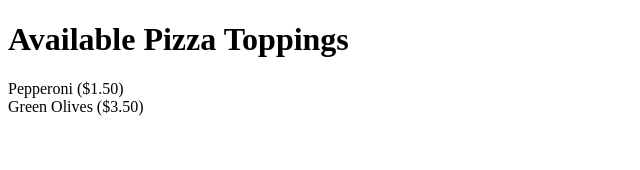
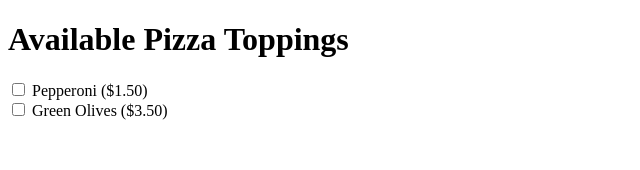
Before and after one commit to 2019-fall-jsf-th/components, an Angular app: page / in a window 1280 px wide. Shown: the top 170 px of the page, without its empty margins (0-640 px from the left). Built offline with nearby package versions, Linux system fonts and the light colour scheme.

Commit message:
Checkboxes added and hooked up
with bi-directional binding

```diff
--- a/src/app/app.module.ts
+++ b/src/app/app.module.ts
@@ -1,4 +1,5 @@
 import { BrowserModule } from '@angular/platform-browser';
+import { FormsModule } from '@angular/forms';
 import { NgModule } from '@angular/core';
 
 import { AppComponent } from './app.component';
@@ -10,7 +11,8 @@ import { PizzaToppingComponent } from './pizza-topping/pizza-topping.component';
     PizzaToppingComponent
   ],
   imports: [
-    BrowserModule
+    BrowserModule,
+    FormsModule
   ],
   providers: [],
   bootstrap: [AppComponent]
--- a/src/app/pizza-topping/pizza-topping.component.html
+++ b/src/app/pizza-topping/pizza-topping.component.html
@@ -2,5 +2,11 @@
 <div
     *ngFor= "let pt of availablePizzaToppings"
 >
-    {{ pt.name }} ({{ pt.price | currency }})
+    <label>
+        <input type="checkbox"
+                [(ngModel)] = "pt.checked"
+        />
+        {{ pt.name }} ({{ pt.price | currency }})
+    </label>
+
 </div>
--- a/src/app/pizza.service.ts
+++ b/src/app/pizza.service.ts
@@ -16,7 +16,7 @@ export class PizzaService {
 
     return pizzaToppingFromWebService.map(x => ({
       ...x
-      , checked: true
+      , checked: false
     }));
   }
 }
```
